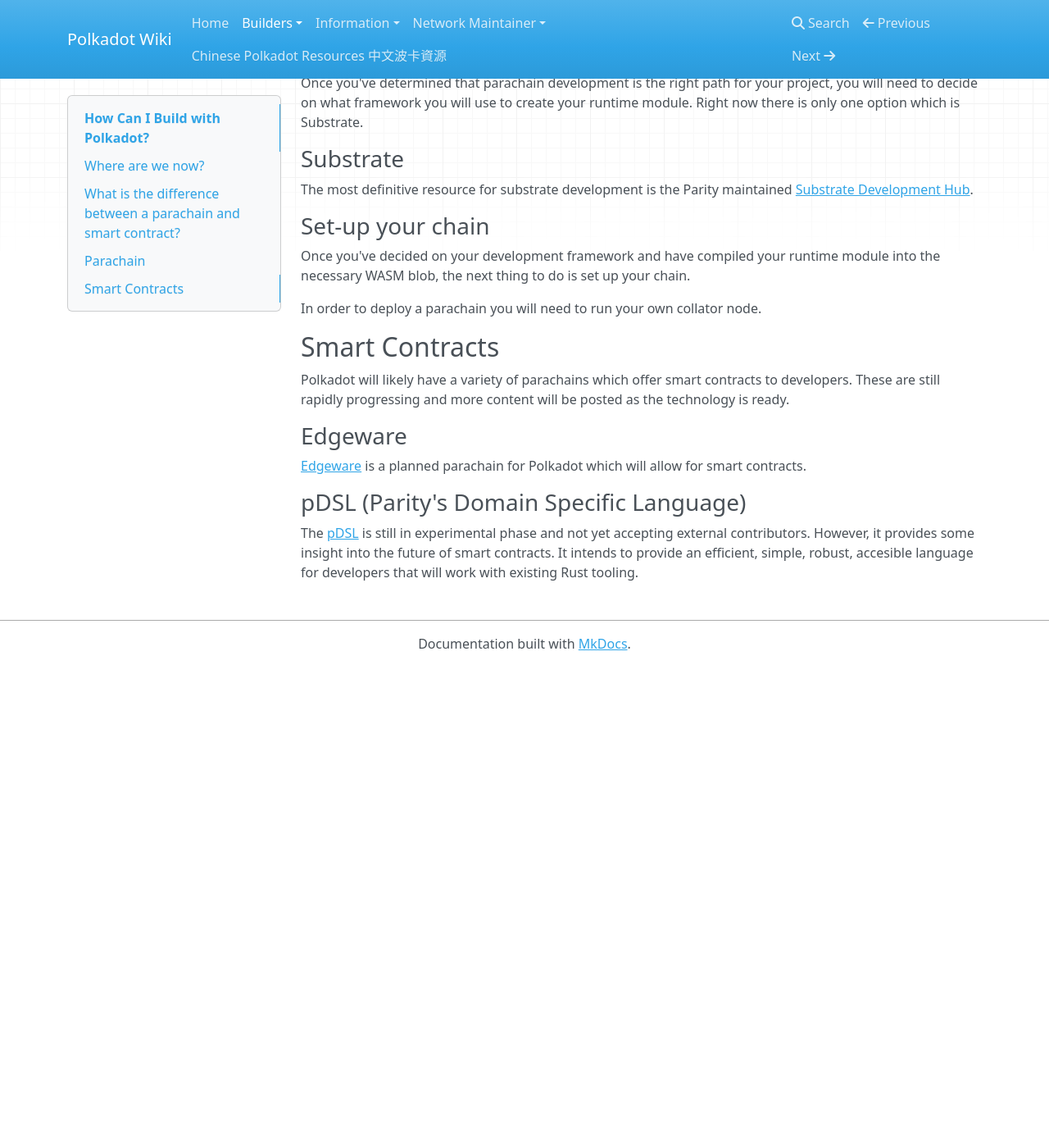
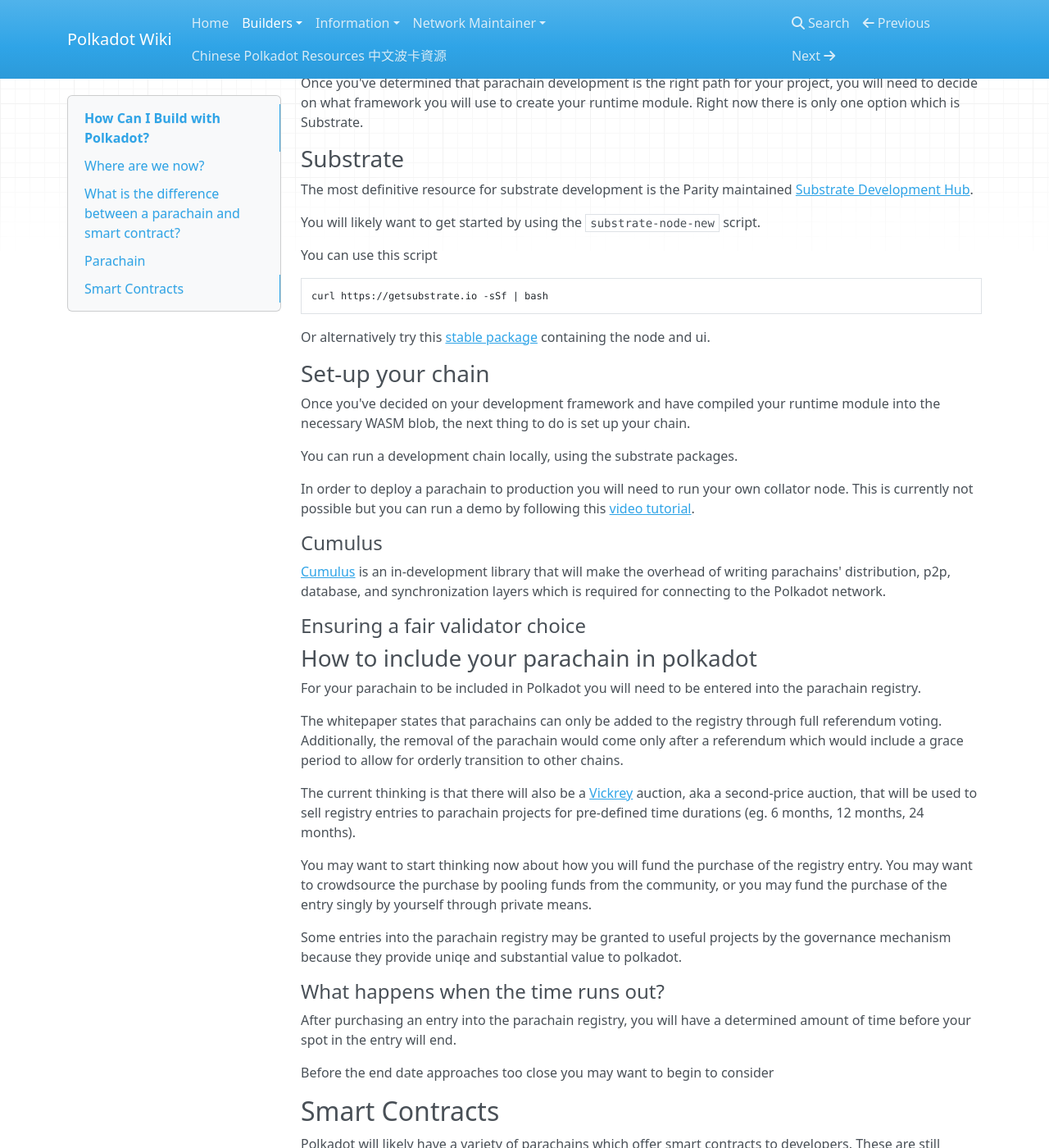
Before and after one commit to w3f/polkadot-wiki-old, an MkDocs documentation site: the page built from docs/polkadot/builders/build-w-polkadot.md, in a window 1280 px wide and 1400 px high, scrolled down 1054 px. Shown: the whole window at 82% size. Built offline with MkDocs 1.6.1, drawn with Linux system fonts in a browser that asks for light colours; nearby versions of some CDN libraries; before the commit the page ends 1867 px from its top, so only the background shows below that.

Commit message:
couple additions

````diff
--- a/docs/polkadot/builders/build-w-polkadot.md
+++ b/docs/polkadot/builders/build-w-polkadot.md
@@ -45,11 +45,62 @@ Once you've determined that parachain development is the right path for your pro
 
 The most definitive resource for substrate development is the Parity maintained [Substrate Development Hub](https://docs.substrate.dev).
 
+You will likely want to get started by using the `substrate-node-new`
+script.
+
+You can use this script
+
+```bash
+curl https://getsubstrate.io -sSf | bash
+```
+
+Or alternatively try this [stable package](https://github.com/shawntabrizi/substrate-package) containing the node and ui.
+
 ### Set-up your chain
 
 Once you've decided on your development framework and have compiled your runtime module into the necessary WASM blob, the next thing to do is set up your chain.
 
-In order to deploy a parachain you will need to run your own collator node.
+You can run a development chain locally, using the substrate packages.
+
+In order to deploy a parachain to production you will need to run your own collator node. This is currently not possible but you can run a demo by following this [video tutorial](https://www.youtube.com/watch?v=pDqkzvA4C0E).
+
+#### Cumulus
+
+[Cumulus](https://github.com/paritytech/cumulus) is an in-development library that will make the overhead of writing parachains' distribution, p2p, database, and synchronization layers which is required for connecting to the Polkadot network.
+
+#### Ensuring a fair validator choice
+
+### How to include your parachain in polkadot
+
+For your parachain to be included in Polkadot you will need to be
+entered into the parachain registry.
+
+The whitepaper states that parachains can only be added to the
+registry through full referendum voting. Additionally, the removal
+of the parachain would come only after a referendum which would include
+a grace period to allow for orderly transition to other chains.
+
+The current thinking is that there will also be a [Vickrey]() auction,
+aka a second-price auction, that will be used to sell registry entries
+to parachain projects for pre-defined time durations (eg. 6 months, 12 months,
+24 months).
+
+You may want to start thinking now about how you will fund the purchase
+of the registry entry. You may want to crowdsource the purchase by pooling
+funds from the community, or you may fund the purchase of the entry
+singly by yourself through private means.
+
+Some entries into the parachain registry may be granted to useful projects
+by the governance mechanism because they provide uniqe and substantial
+value to polkadot.
+
+#### What happens when the time runs out?
+
+After purchasing an entry into the parachain registry, you will have
+a determined amount of time before your spot in the entry will end.
+
+Before the end date approaches too close you may want to begin to consider
+
 
 ## Smart Contracts
 
````
Also changed, not shown: docs/polkadot/information/terms_and_definitions.md (+1 -0 lines).
